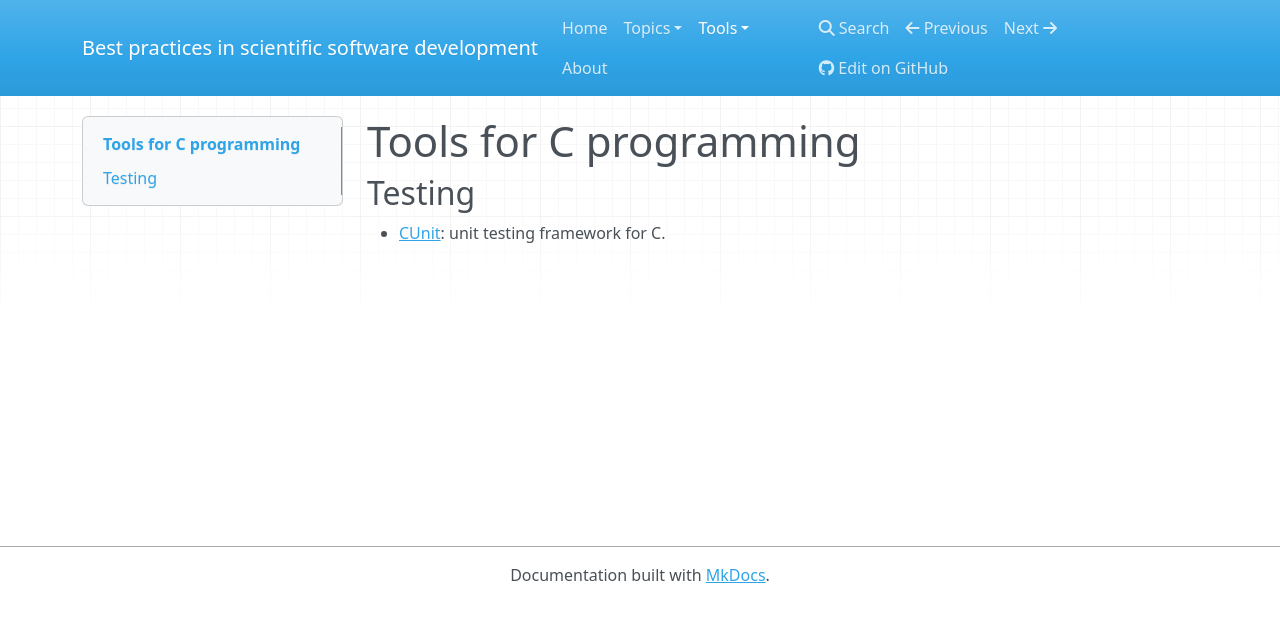
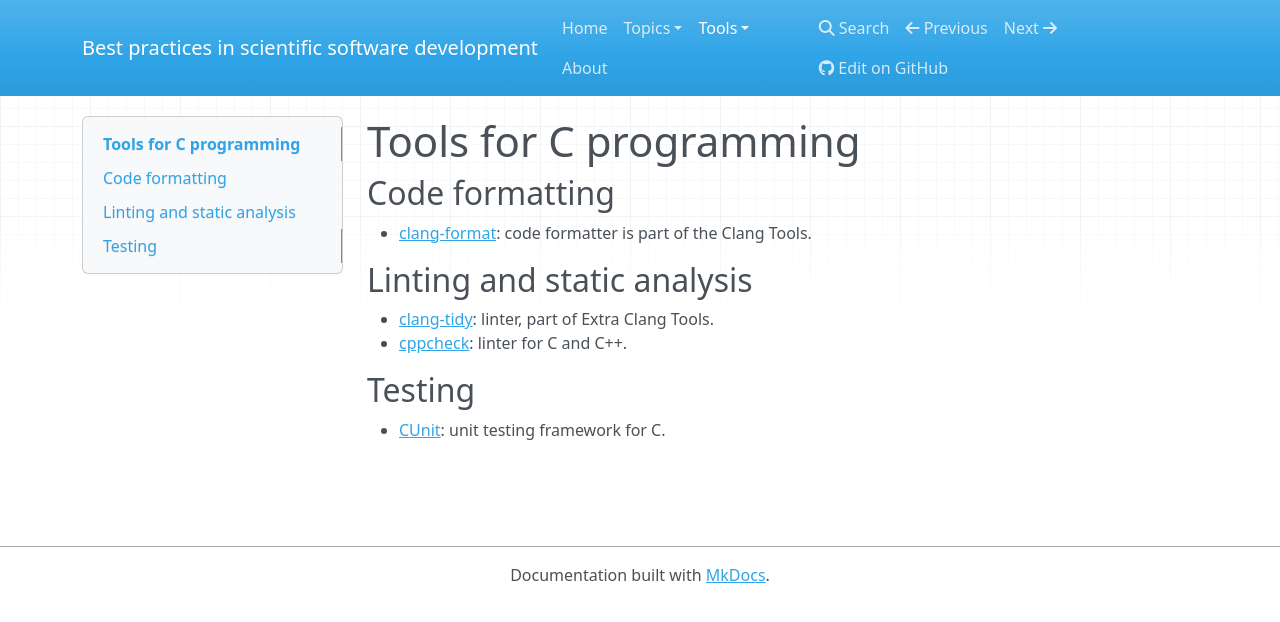
Before and after one commit to gjbex/Best-practices-for-scientific-computing, an MkDocs documentation site: the page built from docs/tools/C.md, in a window 1280 px wide. Shown: the top 622 px of the page. Built offline with MkDocs 1.6.1, drawn with Linux system fonts in a browser that asks for light colours; nearby versions of some CDN libraries.

Commit message:
Add clang tools and cppcheck

```diff
--- a/docs/tools/C.md
+++ b/docs/tools/C.md
@@ -1,4 +1,17 @@
 # Tools for C programming
+
+
+## Code formatting
+
+* [clang-format](https://clang.llvm.org/docs/ClangFormat.html): code formatter
+  is part of the Clang Tools.
+
+
+## Linting and static analysis
+
+* [clang-tidy](https://clang.llvm.org/extra/clang-tidy/): linter, part of Extra
+  Clang Tools.
+* [cppcheck](https://cppcheck.sourceforge.io/): linter for C and C++.
 
 
 ## Testing
```
